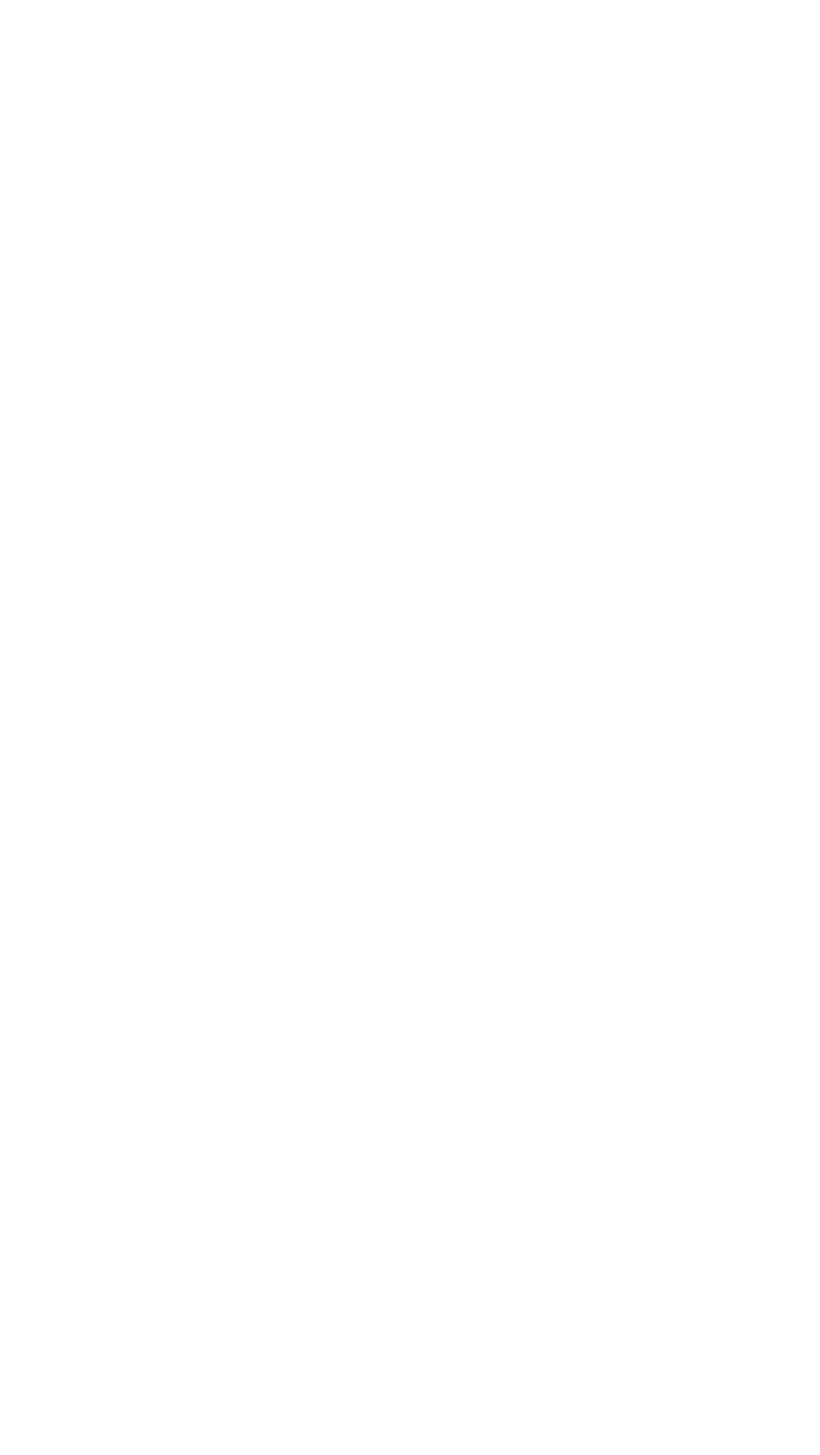
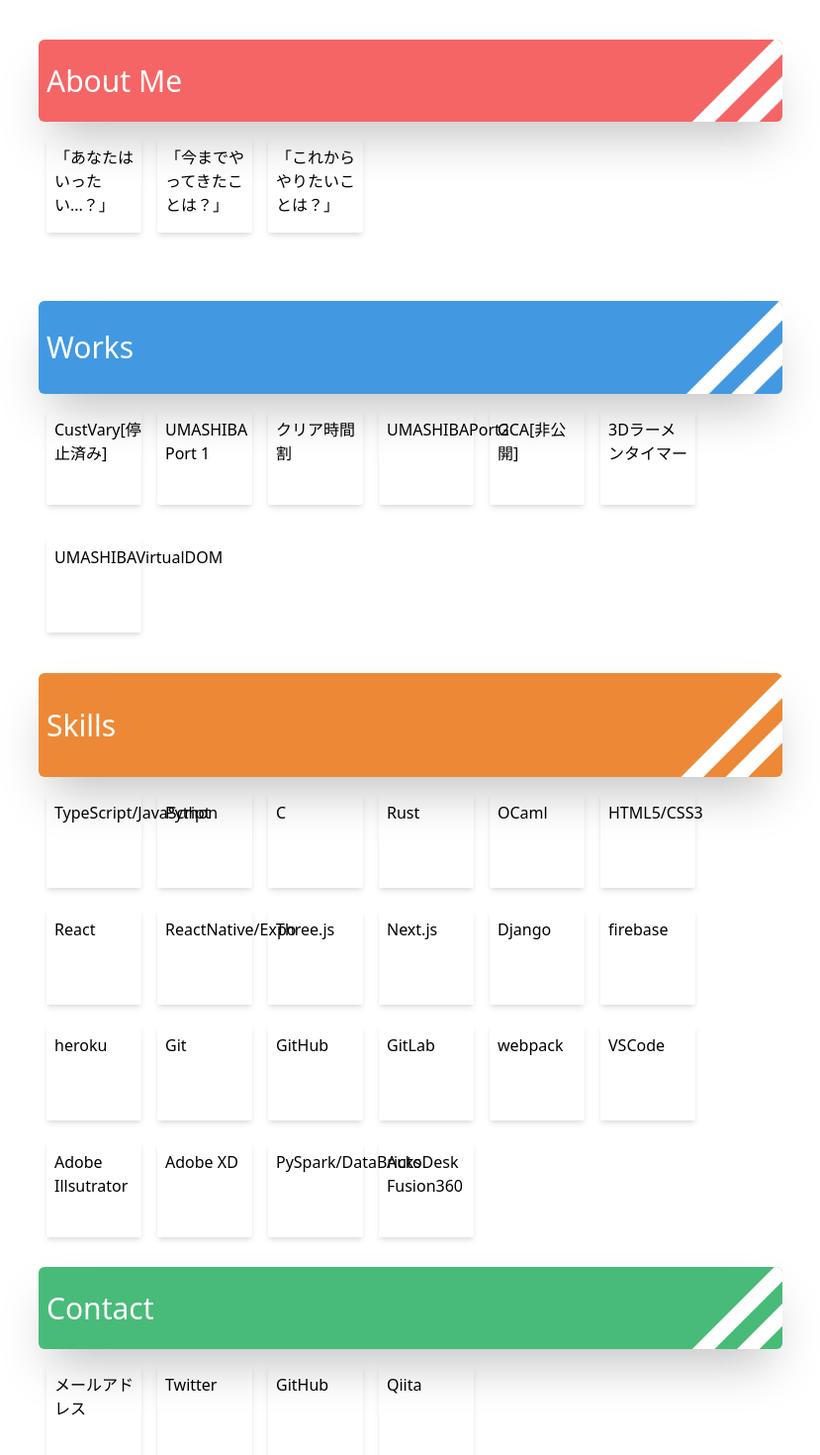
Before and after one commit to UMASHIBA1/UMASHIBAPort-Mini, a React (Create React App) app: page / in a window 1280 px wide. Shown: the top 1470 px of the page at 99% size, without its empty margins (225-1054 px from the left). Before the commit the page ends 832 px from the top, so only its background shows below. Built offline with nearby package versions, Linux system fonts and the light colour scheme.

Commit message:
[MOD]4つのSectionを作成

```diff
--- a/src/components/pages/Home.tsx
+++ b/src/components/pages/Home.tsx
@@ -1,10 +1,34 @@
 import React from "react";
 import PageWrapper from "../templates/PageWrapper";
+import Section from "../molecules/Section";
+import aboutMeData from "../../datas/aboutMeData";
+import worksData from "../../datas/worksData";
+import skillsData from "../../datas/skillsData";
+import contactData from "../../datas/contactData";
 
 const Home: React.FC = () => {
   return (
     <PageWrapper>
-      <div />
+      <Section
+        title="About Me"
+        colorClassName="red-500"
+        contentDatas={aboutMeData}
+      />
+      <Section
+        title="Works"
+        colorClassName="blue-500"
+        contentDatas={worksData}
+      />
+      <Section
+        title="Skills"
+        colorClassName="orange-500"
+        contentDatas={skillsData}
+      />
+      <Section
+        title="Contact"
+        colorClassName="green-500"
+        contentDatas={contactData}
+      />
     </PageWrapper>
   );
 };
```
